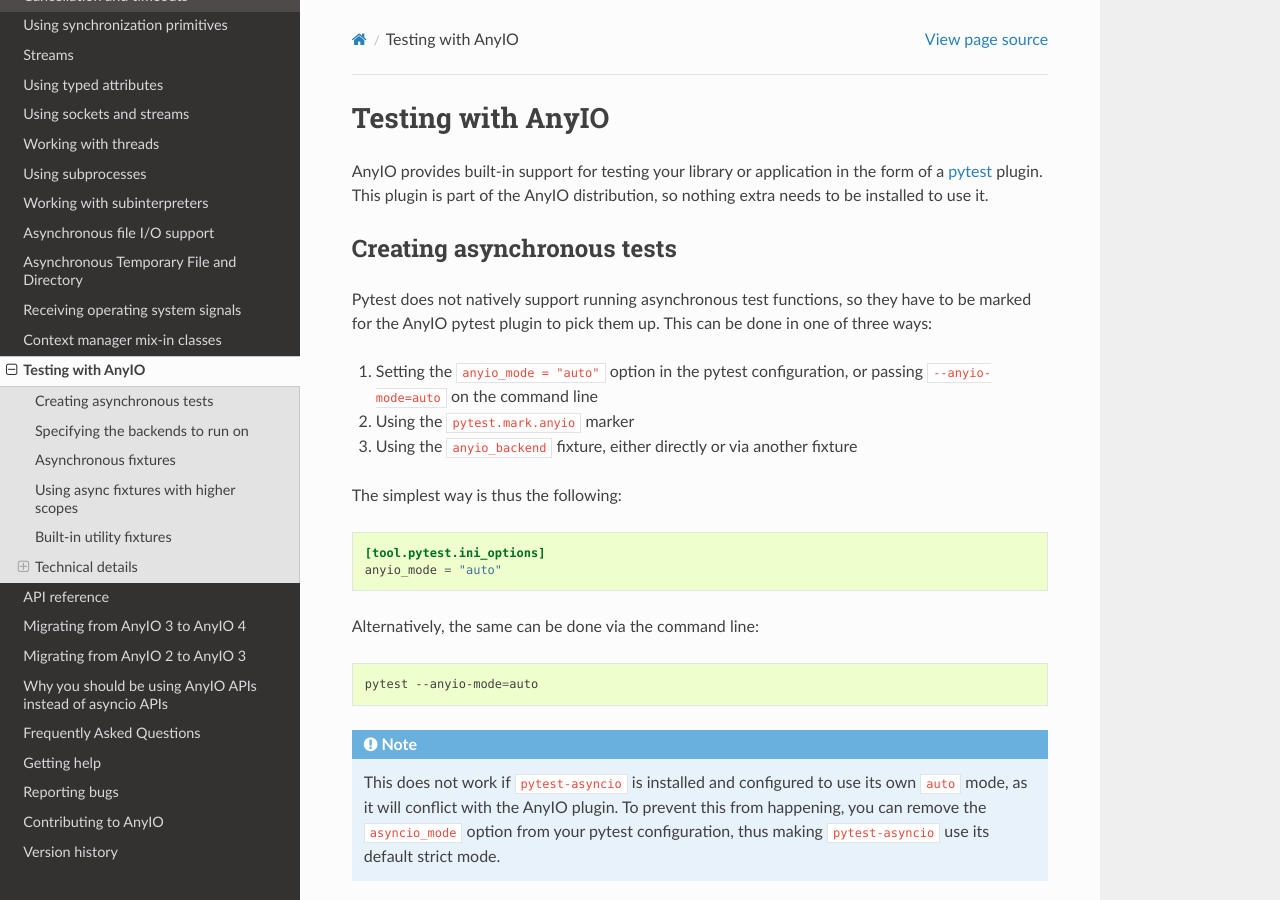
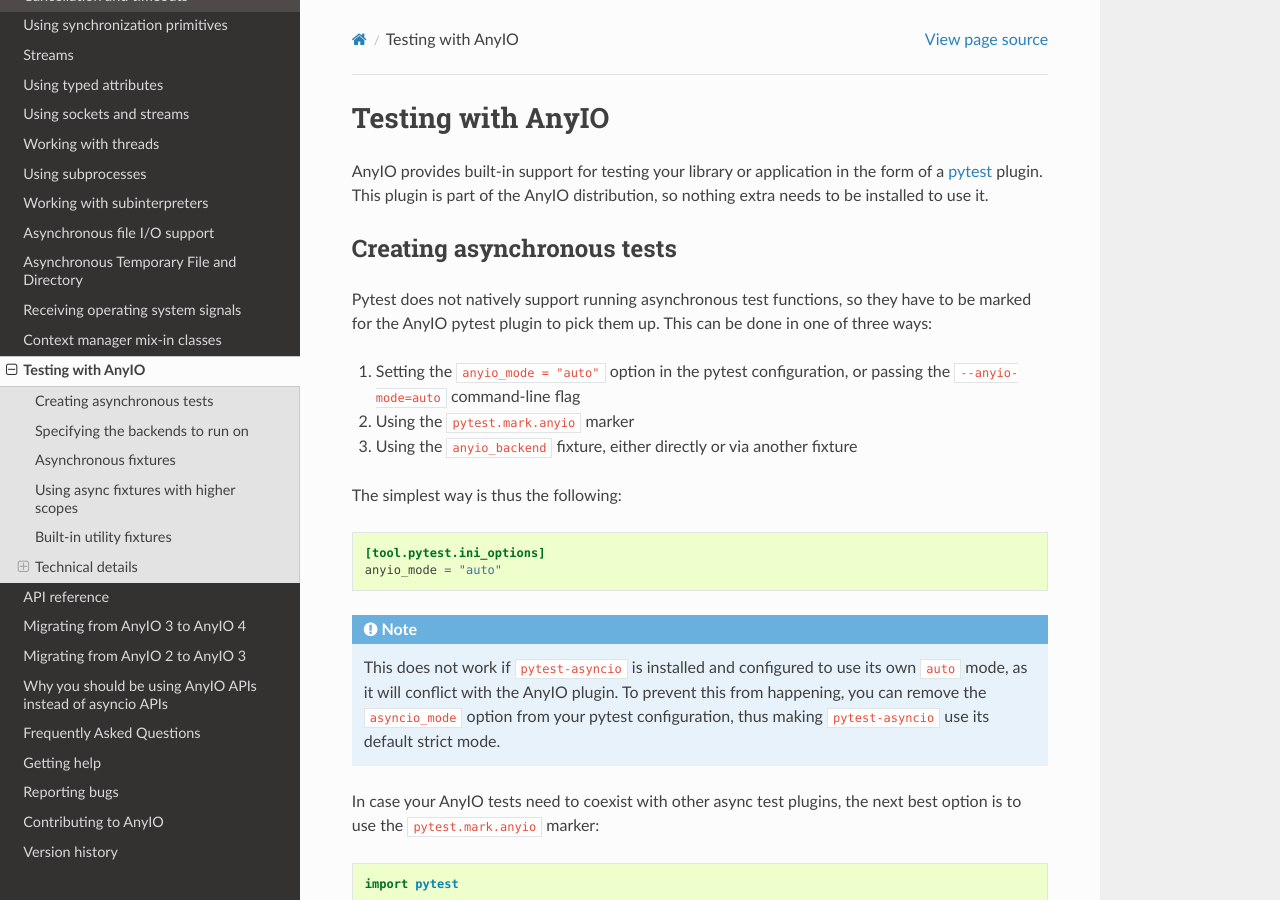
Before and after one commit to agronholm/anyio, a Sphinx documentation site: the page built from docs/testing.rst, in a window 1280 px wide and 900 px high. Built offline with Sphinx 7.4.7 and the Read the Docs theme 3.1.0, drawn with Linux system fonts in a browser that asks for light colours; the version number could not be read and is left out.

Commit message:
reword the docs and cut out redundant alternative code block

```diff
--- a/docs/testing.rst
+++ b/docs/testing.rst
@@ -15,7 +15,7 @@
 ways:
 
 #. Setting the ``anyio_mode = "auto"`` option in the pytest configuration, or passing
-   ``--anyio-mode=auto`` on the command line
+   the ``--anyio-mode=auto`` command-line flag
 #. Using the ``pytest.mark.anyio`` marker
 #. Using the ``anyio_backend`` fixture, either directly or via another fixture
 
@@ -25,12 +25,6 @@
 
     [tool.pytest.ini_options]
     anyio_mode = "auto"
-
-Alternatively, the same can be done via the command line:
-
-.. code-block:: bash
-
-    pytest --anyio-mode=auto
 
 .. note:: This does not work if ``pytest-asyncio`` is installed and configured to use
     its own ``auto`` mode, as it will conflict with the AnyIO plugin. To prevent this
```
